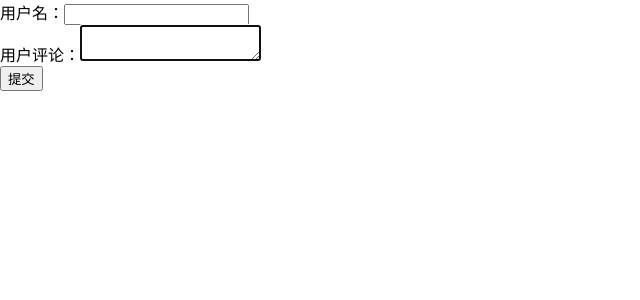
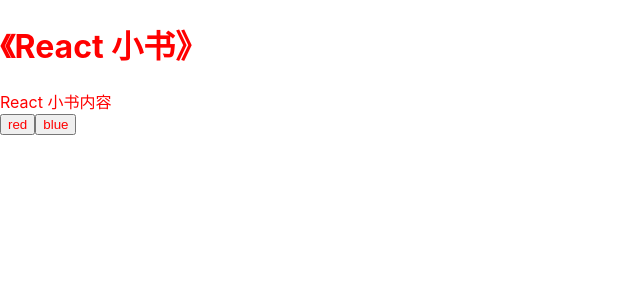
Before and after one commit to lostCarrie/react-test, a React (Create React App) app: page / in a window 1280 px wide. Shown: the top 300 px of the page, without its empty margins (0-640 px from the left). Built offline with nearby package versions, Linux system fonts and the light colour scheme.

Commit message:
[add] Add react-redux file

```diff
--- a/src/index.tsx
+++ b/src/index.tsx
@@ -1,7 +1,7 @@
 import React from 'react';
 import ReactDOM from 'react-dom';
 import './index.css';
-import App from './pages/huzi_comment/App';
+import App from './pages/huzi_react_redux/App';
 import * as serviceWorker from './serviceWorker';
 
 ReactDOM.render(<App />, document.getElementById('root'));
--- /dev/null
+++ b/src/pages/huzi_react_redux/App.tsx
@@ -0,0 +1,52 @@
+import React, { Component } from 'react';
+import Header from './Header';
+import Content from './Content';
+import storeContext from './storeContext';
+
+function themeReducer(state: any, action: any) {
+    if (!state) {
+        return {
+            themeColor: 'red',
+        }
+    }
+    switch (action.type) {
+        case 'CHANGE_THEMECOLOR':
+            return {
+                ...state,
+                themeColor: action.themeColor,
+            }
+        default:
+            return state;
+    }
+}
+
+function createStore(reducer: any) {
+    let state: any = null;
+    const getState = () => state;
+    const listeners: any[] = [];
+    const subscribe = (listener: any) => {
+        listeners.push(listener);
+    }
+    const dispatch = (action: any) => {
+        state = reducer(state, action);
+        listeners.map(listener => listener());
+    }
+    dispatch({});
+    return { getState, dispatch, subscribe }
+}
+const store = createStore(themeReducer);
+
+class App extends Component {
+    render() {
+        return (
+            <storeContext.Provider value={{store}}>
+                <div>
+                    <Header />
+                    <Content />
+                </div>
+            </storeContext.Provider>
+
+        )
+    }
+}
+export default App;
--- /dev/null
+++ b/src/pages/huzi_react_redux/Content.tsx
@@ -0,0 +1,34 @@
+import React, { Component } from 'react';
+import ThemeSwitch from './ThemeSwitch';
+import storeContext from './storeContext';
+
+class Content extends Component {
+    state = {
+        themeColor: '',
+    }
+    componentDidMount() {
+        const { store } = this.context
+    this._updateThemeColor()
+    store.subscribe(() => this._updateThemeColor())
+    }
+
+    _updateThemeColor = () => {
+        const {store} = this.context;
+        if (store) {
+            let state = store.getState();
+            this.setState({
+                themeColor: state.themeColor,
+            })
+        }
+    }
+    render() {
+        return (
+            <div>
+                <div style={{color: this.state.themeColor}}>React 小书内容</div>
+                <ThemeSwitch />
+            </div>
+        )
+    }
+}
+Content.contextType = storeContext;
+export default Content;
--- /dev/null
+++ b/src/pages/huzi_react_redux/Header.tsx
@@ -0,0 +1,32 @@
+import React, { Component } from 'react';
+import storeContext from './storeContext';
+
+class Header extends Component {
+
+
+    state = {
+        themeColor: '',
+    }
+    componentDidMount() {
+        const { store } = this.context
+    this._updateThemeColor()
+    store.subscribe(() => this._updateThemeColor())
+    }
+
+    _updateThemeColor = () => {
+        const {store} = this.context;
+        if (store) {
+            let state = store.getState();
+            this.setState({
+                themeColor: state.themeColor,
+            })
+        }
+    }
+    render() {
+        return (
+            <h1 style={{color: this.state.themeColor}}>《React 小书》</h1>
+        )
+    }
+}
+Header.contextType = storeContext;
+export default Header;
--- /dev/null
+++ b/src/pages/huzi_react_redux/ThemeSwitch.tsx
@@ -0,0 +1,41 @@
+import React, { Component } from 'react';
+import storeContext from './storeContext';
+
+class ThemeSwitch extends Component {
+    state = {
+        themeColor: '',
+    }
+    componentDidMount() {
+        const { store } = this.context
+    this._updateThemeColor()
+    store.subscribe(() => this._updateThemeColor())
+
+    }
+
+    _updateThemeColor = () => {
+        const {store} = this.context;
+        if (store) {
+            let state = store.getState();
+            this.setState({
+                themeColor: state.themeColor,
+            })
+        }
+    }
+    _handleClick = (color: string) => {
+        const { store } = this.context;
+            store.dispatch({
+                type: 'CHANGE_THEMECOLOR',
+                themeColor: color
+                });
+    }
+    render() {
+        return (
+            <div>
+                <button style={{color: this.state.themeColor}} onClick={this._handleClick.bind(this,'red')}>red</button>
+                <button style={{color: this.state.themeColor}} onClick={this._handleClick.bind(this,'blue')}>blue</button>
+            </div>
+        )
+    }
+}
+ThemeSwitch.contextType = storeContext;
+export default ThemeSwitch;
--- /dev/null
+++ b/src/pages/huzi_react_redux/storeContext.tsx
@@ -0,0 +1,38 @@
+import React from 'react';
+
+function themeReducer(state: any, action: any) {
+    if (!state) {
+        return {
+            themeColor: 'red',
+        }
+    }
+    switch (action.type) {
+        case 'CHANGE_THEMECOLOR':
+            return {
+                ...state,
+                themeColor: action.themeColor,
+            }
+        default:
+            return state;
+    }
+}
+
+function createStore(reducer: any) {
+    let state: any = null;
+    const getState = () => state;
+    const listeners: any[] = [];
+    const subscribe = (listener: any) => {
+        listeners.push(listener);
+    }
+    const dispatch = (action: any) => {
+        state = reducer(state, action);
+        listeners.map(listener => listener());
+    }
+    dispatch({});
+    return { getState, dispatch, subscribe }
+}
+const store = createStore(themeReducer);
+
+const storeContext = React.createContext({store});
+
+export default storeContext;
--- a/tsconfig.json
+++ b/tsconfig.json
@@ -15,7 +15,7 @@
     "module": "esnext",
     "moduleResolution": "node",
     "resolveJsonModule": true,
-    "isolatedModules": false,
+    "isolatedModules": true,
     "noEmit": true,
     "jsx": "react"
   },
```
